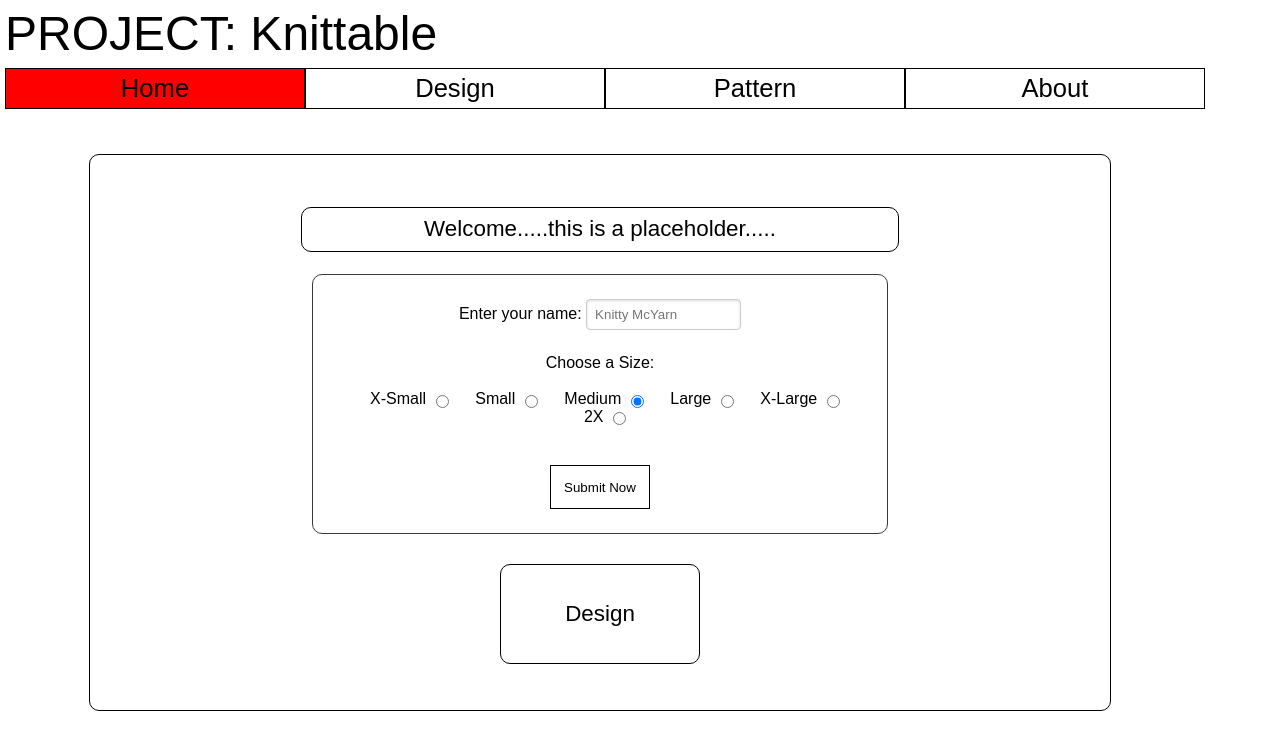
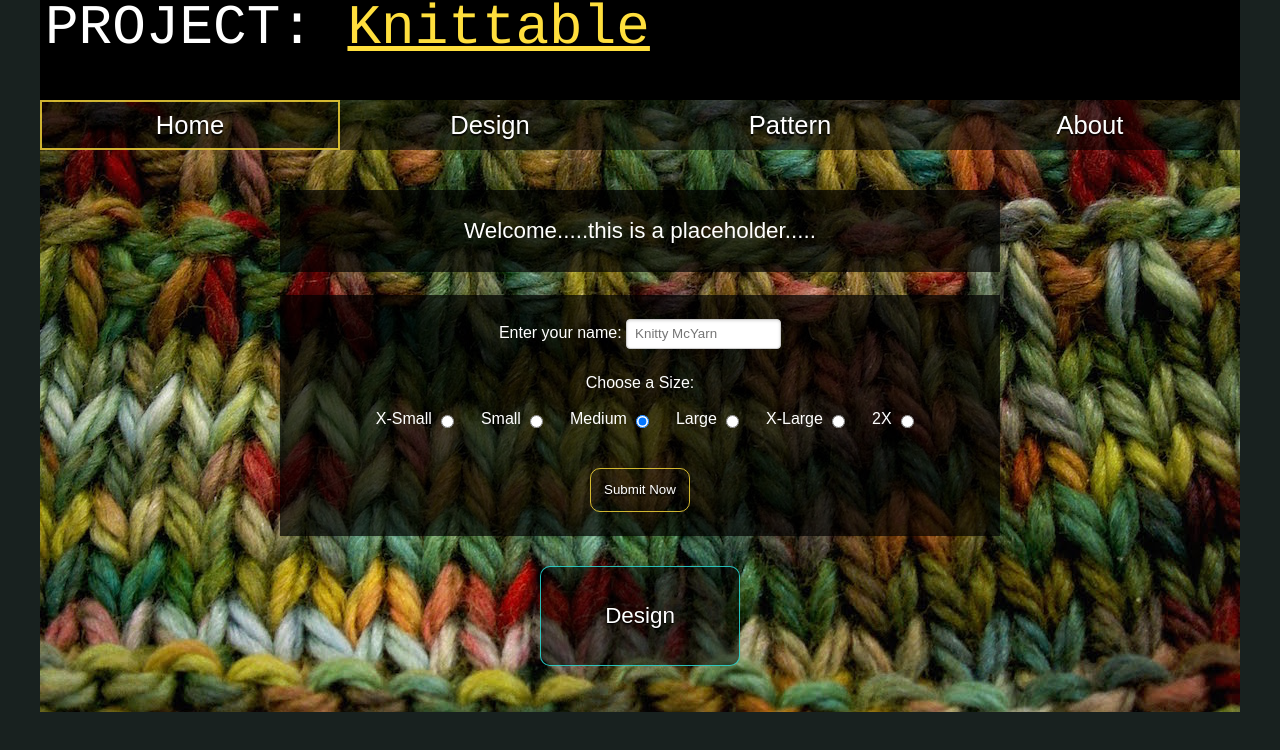
Before and after one commit to Antraeus/project_knittable, a website: page public/index.html in a window 1280 px wide. Drawn offline with Linux system fonts and the light colour scheme.

Commit message:
updated styles for project

```diff
--- a/public/css/app.css
+++ b/public/css/app.css
@@ -1,59 +1,86 @@
 /* WHOLE PAGE
 –––––––––––––––––––––––––––––––––––––––––––––––––– -->*/
+html {
+  background-color: hsla(173, 16%, 11%, 1.0);
+}
 body {
   width: 1200px;
   font-size: 1em;
   color: #000;
-  font-family: Arial, sans-serif;
+  background: url(earthtone.jpg) no-repeat fixed center;
+  margin-left: auto;
+  margin-right: auto;
+
 }
 
 /* Header
 –––––––––––––––––––––––––––––––––––––––––––––––––– -->*/
 header {
-  width: 100%;
-  padding: 5px;
+  /*padding: 5px;*/
   margin-bottom: 5px;
-  margin-top: 5px;
+  background-color: hsla(0, 0%, 0%, 0.5);
 }
 
 /*** title __________________________*/
 
 h1 {
-  font-size: 300%;
-  font-weight: 500;
+  /*width: 522px;*/
+  padding-right: 5px;
+  padding-left: 5px;
+  /*border: 1px solid black;*/
+  background-color: hsla(0, 0%, 0%, 1);
+  color: white;
+  font-family: Courier;
+  font-size: 350%;
 }
-
+#main-title {
+  background-color: hsla(0, 0%, 0%, 1);
+  height: 100px;
+}
+span {
+  font-weight: 400;
+  text-decoration: underline;
+  color: hsla(50, 100%, 62%, 1.0);
+}
 /*** navbar __________________________*/
 
 nav {
-  margin-top: 5px;
-  border:0px solid black;
+  /*margin-top: 10px;*/
+  /*border:0px solid black;*/
 }
 
 .nav-buttons {
   width: 25%;
-  background-color: white;
+  height: 50px;
+  background-color: hsla(0, 0%, 0%, 0.2);
+  /*border-right: 1px solid hsla(0, 0%, 0%, 0.2);*/
   font-size: 160%;
   padding: 5px;
-  margin-top: 5px;
+ /* margin-top: 5px;*/
+  color: white;
+  text-shadow: 0px 1.5px 1.5px black;
 }
 
 .nav-buttons:hover {
-  background-color: blue;
+  /*transform: translateY(-10%);*/
+  background-color: hsla(0, 0%, 100%, 0.3);
   color: white;
 
 }
 #nav-design {
-  background-color: red;
+  border: 2px solid hsla(178, 83%, 55%, 0.8);
+  /*background-color: hsla(0, 0%, 100%, 0.3);*/
 }
 #nav-home {
-  background-color:red;
+  border: 2px solid hsla(50, 100%, 62%, 0.8);
+  /*background-color: hsla(0, 0%, 100%, 0.3);*/
+
 }
 #nav-pattern {
-  background-color:red;
+  background-color:hsla(96, 71%, 55%, 1.0);
 }
 #nav-about {
-  background-color: red;
+  background-color: hsla(96, 71%, 55%, 1.0);
 }
 
 
@@ -85,8 +112,8 @@ a:hover {
 /*** forms __________________________*/
 
 form {
-  border: 1px solid #393939;
-  border-radius: 10px;
+/*  border: 1px solid #393939;*/
+  /*border-radius: 10px;*/
 /*  width: 90%;*/
   padding: 1.5em;
 }
@@ -99,12 +126,9 @@ label.disabled {
 
 button {
   padding: 1em;
-  border: 1px solid black;
+  border: 0px solid black;
   background-color: white;
   color: black;
-}
-button:hover {
-  color: orange;
 }
 button:disabled {
   background-color: white;
--- a/public/css/index.css
+++ b/public/css/index.css
@@ -1,37 +1,45 @@
 /* Main
 –––––––––––––––––––––––––––––––––––––––––––––––––– -->*/
 #main1 {
-  width: 80%;
-  padding: 30px;
+  font-family: Arial;
+  width: 60%;
+  /*padding-top: 30px;*/
+  padding-bottom:30px;
   margin-top:40px;
   margin-right: auto;
   margin-bottom: 10px;
   margin-left: auto;
   text-align: center;
-  border: 1px solid black;
-  border-radius: 10px;
+  /*border: 1px solid black;*/
+  background-color: hsla(0, 0%, 0%, 0.0);
+  color: white;
 }
 
 .welcome {
 
   font-size: 140%;
-  width: 60%;
+ /* width: 60%;*/
   margin-top: 1em;
   margin-bottom: 1em;
   text-align: center;
   margin-left: auto;
   margin-right: auto;
-  padding: 10px;
-  border: 1px solid black;
-  border-radius: 10px;
+  padding-top: 30px;
+  padding-bottom:30px;
+  /*border: 1px solid black;
+  border-radius: 10px;*/
+  background-color: hsla(0, 0%, 0%, 0.7);
+  color: white;
 }
 
 .enter-name {
-  width: 60%;
+  /*width: 60%;*/
   margin-left: auto;
   margin-right: auto;
   text-align: center;
   font-size: 100%;
+  background-color: hsla(0, 0%, 0%, 0.7);
+  color: white;
 }
 
 fieldset p {
@@ -39,9 +47,17 @@ fieldset p {
 }
 
 #submit {
+  border: 1px solid hsla(50, 100%, 62%, 0.8);
   margin-top: 20px;
+  background-color: hsla(0, 0%, 0%, 0.0);
+  border-radius: 10px;
+  color: white;
+  text-shadow: 0px 1.5px 1.5px black;
 }
-
+#submit:hover {
+  background-color: hsla(50, 100%, 62%, 0.8);
+  text-shadow: 0px 1.0px 1.0px black;
+}
 .begin-design {
   width: 60%;
   margin-top: 30px;
@@ -56,5 +72,16 @@ fieldset p {
   margin-right: auto;
   height: 100px;
   width: 200px;
+  color: white;
+  border: 1px solid hsla(178, 83%, 55%, 0.8);
   border-radius: 10px;
+  background-color: hsla(0, 0%, 0%, 0.5);
+  text-shadow: 0px 1.0px 1.0px black;
 }
+
+.start-design:hover {
+
+  background-color: hsla(178, 83%, 55%, 0.8);
+  color: white;
+  text-shadow: 0px 1.0px 1.0px black;
+}
--- a/public/index.html
+++ b/public/index.html
@@ -25,7 +25,7 @@
 <body>
   <header class="index-title">
     <section id="main-title">
-      <h1>PROJECT: Knittable</h1>
+      <h1>PROJECT: <span>Knittable</span></h1>
     </section>
 
     <nav><a href="index.html"><button class="nav-buttons" id="nav-home">Home</button></a><a href="design.html"><button class="nav-buttons">Design</button></a><a href="pattern.html"><button class="nav-buttons">Pattern</button></a><a href="about.html"><button class="nav-buttons">About</button></a></nav>
```
Also changed, not shown: public/css/design.css (+22 -3 lines), public/design.html (+1 -1 lines), public/css/earthtone.jpg (added).
